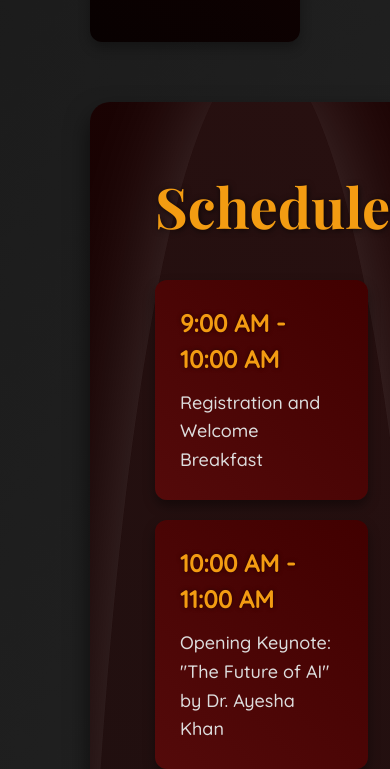
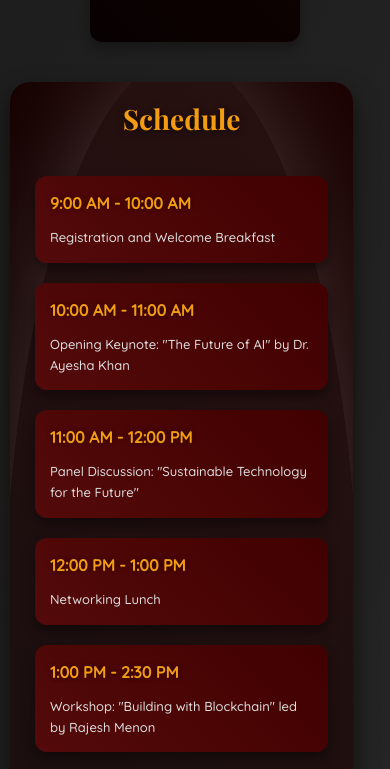
Before and after one commit to basileldo18/IEEEtechf2024, a plain HTML site: page index.html in a window 390 px wide. Shown: the part 3588-4357 px from the top of the page. Drawn offline with nearby package versions, Linux system fonts and the light colour scheme.

Commit message:
Update index.html

```diff
--- a/index.html
+++ b/index.html
@@ -466,7 +466,89 @@
 .schedule-section .schedule-item:nth-child(9) {
     animation-delay: 10.8s;
 }
+@media (max-width: 1200px) {
+    .schedule-section {
+        margin: 40px 60px; /* Adjusted margin */
+        padding: 50px 40px; /* Adjusted padding */
+    }
 
+    .schedule-section h2 {
+        font-size: 48px; /* Adjusted font size */
+    }
+
+    .schedule-section .schedule-time {
+        font-size: 22px; /* Adjusted font size */
+    }
+
+    .schedule-section .schedule-description {
+        font-size: 16px; /* Adjusted font size */
+    }
+}
+
+@media (max-width: 992px) {
+    .schedule-section {
+        margin: 30px 40px; /* Adjusted margin */
+        padding: 40px 30px; /* Adjusted padding */
+    }
+
+    .schedule-section h2 {
+        font-size: 40px; /* Adjusted font size */
+    }
+
+    .schedule-section .schedule-time {
+        font-size: 20px; /* Adjusted font size */
+    }
+
+    .schedule-section .schedule-description {
+        font-size: 15px; /* Adjusted font size */
+    }
+}
+
+@media (max-width: 768px) {
+    .schedule-section {
+        margin: 20px 20px; /* Adjusted margin */
+        padding: 30px 20px; /* Adjusted padding */
+    }
+
+    .schedule-section h2 {
+        font-size: 32px; /* Adjusted font size */
+    }
+
+    .schedule-section .schedule-time {
+        font-size: 18px; /* Adjusted font size */
+    }
+
+    .schedule-section .schedule-description {
+        font-size: 14px; /* Adjusted font size */
+    }
+
+    .schedule-section .schedule-item {
+        padding: 20px; /* Adjusted padding */
+    }
+}
+
+@media (max-width: 576px) {
+    .schedule-section {
+        margin: 10px 10px; /* Adjusted margin */
+        padding: 20px 10px; /* Adjusted padding */
+    }
+
+    .schedule-section h2 {
+        font-size: 28px; /* Adjusted font size */
+    }
+
+    .schedule-section .schedule-time {
+        font-size: 16px; /* Adjusted font size */
+    }
+
+    .schedule-section .schedule-description {
+        font-size: 13px; /* Adjusted font size */
+    }
+
+    .schedule-section .schedule-item {
+        padding: 15px; /* Adjusted padding */
+    }
+}
        /* Animation keyframes */
        @keyframes fadeInUp {
             from {
@@ -998,6 +1080,7 @@
         </div>
     </section>
 
+
     <section id="schedule" class="schedule-section" data-aos="fade-up">
         <div class="container" data-aos="fade-in-up">
             <h2>Schedule</h2>
@@ -1103,3 +1186,6 @@
 
 </body>
 </html>
+
+</body>
+</html>
```
